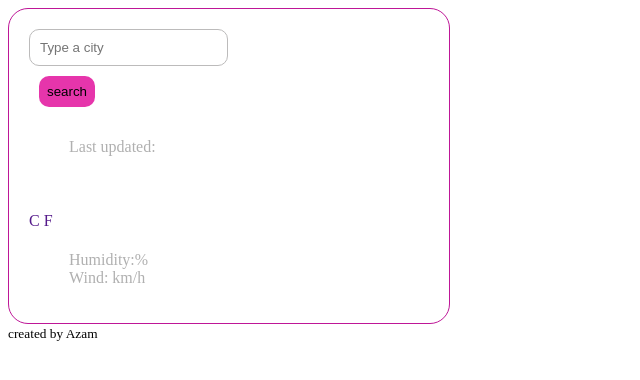
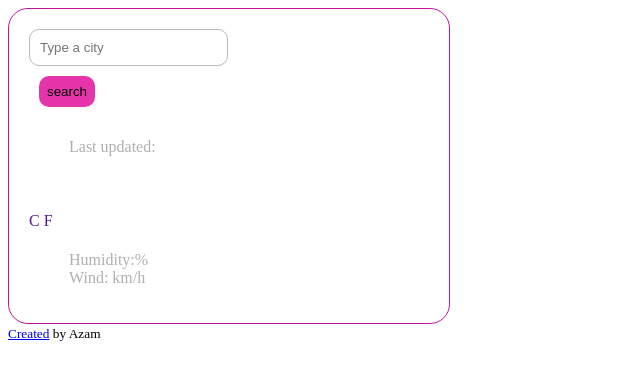
Before and after one commit to azam16214/WEEKHM7, a plain HTML site: page index.html in a window 1280 px wide. Shown: the full height of the page, 0-640 px from the left. Drawn offline with nearby package versions, Linux system fonts and the light colour scheme; no server answers.

Commit message:
added the link at the bottom

```diff
--- a/index.html
+++ b/index.html
@@ -68,7 +68,12 @@
         </div>
       </div>
     </div>
-    <small>created by Azam</small>
+    <small
+      ><a href="https://github.com/azam16214/WEEKHM7" target="_blank"
+        >Created</a
+      >
+      by Azam</small
+    >
     <script src="src/index.js"></script>
   </body>
 </html>
```
